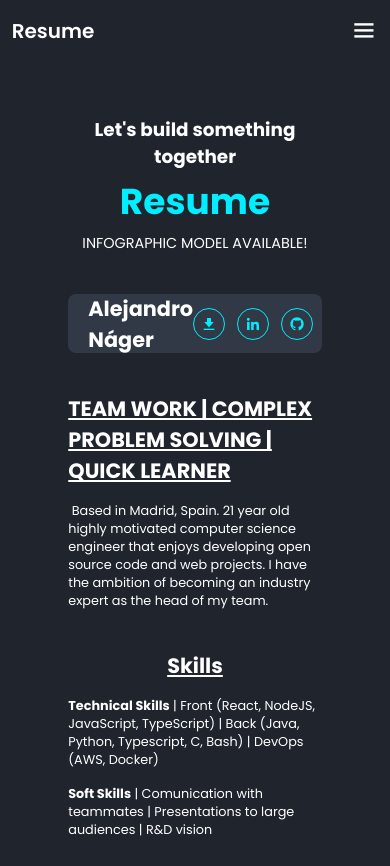
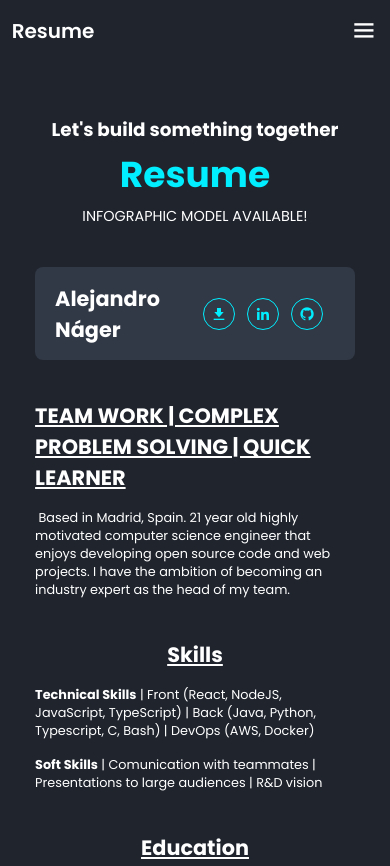
Before and after one commit to aleexnager/web-portfolio, a plain HTML site: page resume.html in a window 390 px wide. Shown: the top 866 px of the page. Drawn offline with nearby package versions, Linux system fonts and the light colour scheme.

Commit message:
Add files via upload

```diff
--- a/css/style.css
+++ b/css/style.css
@@ -868,6 +868,14 @@ span {
     margin-top: 4rem;
   }
 
+  .cvlinks-box {
+    height: 11vh;
+  }
+
+  .cv-content {
+    width: 85vw;
+  }
+
   .slider-thumb {
     display: none;
   }
```
